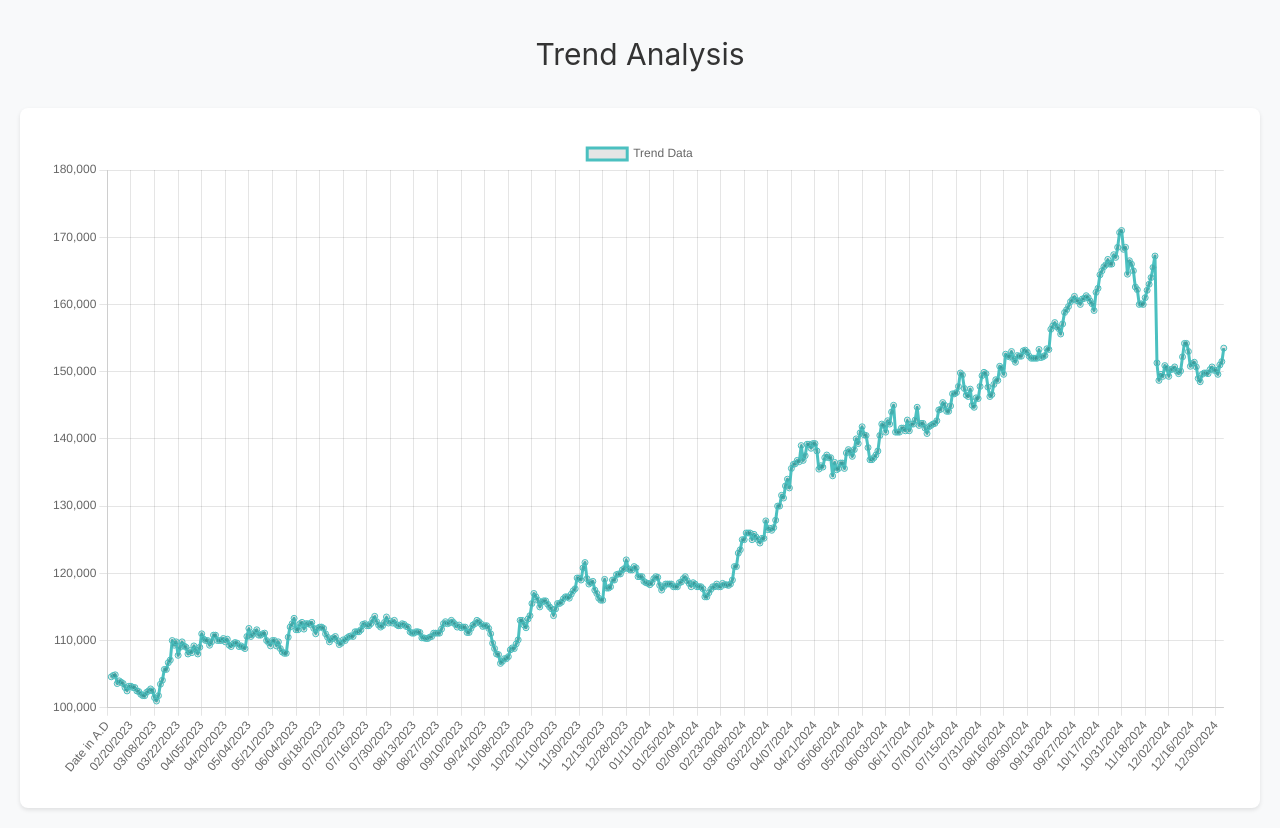
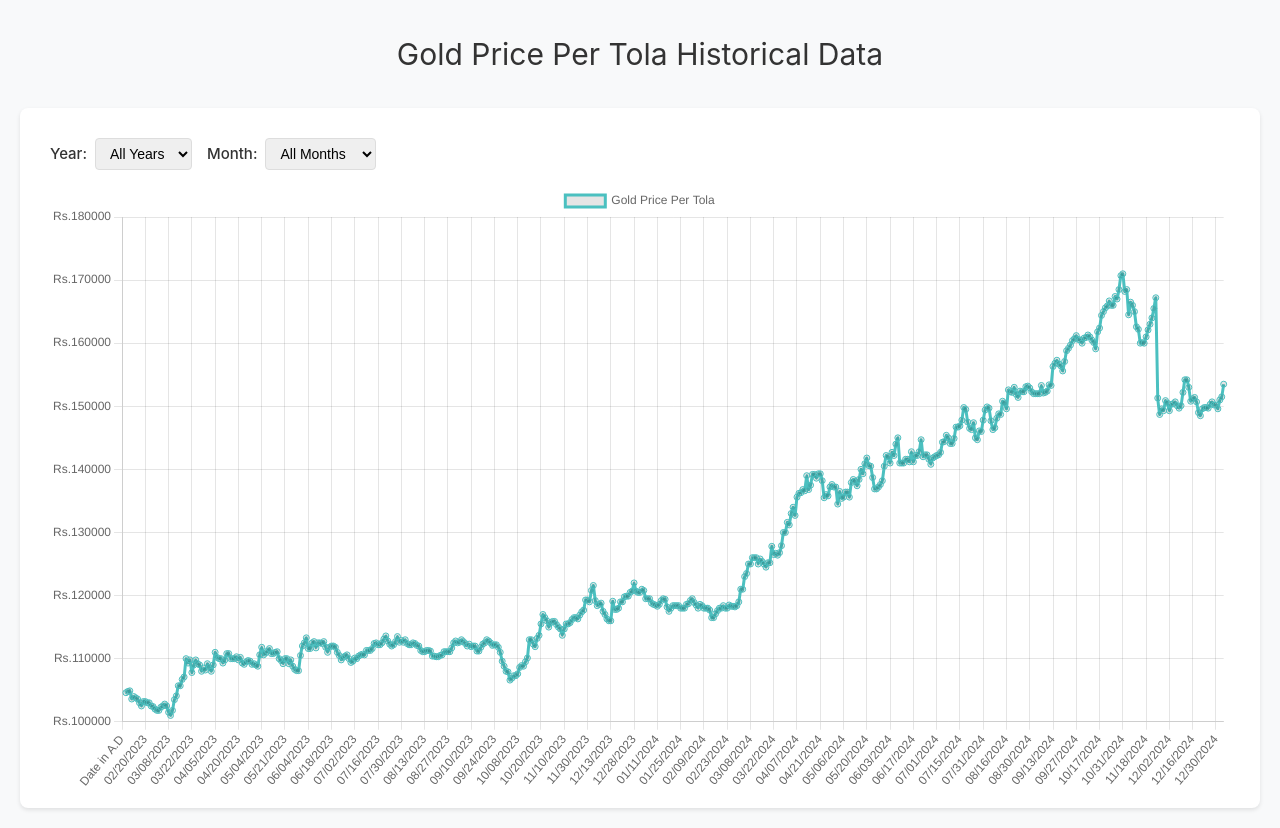
Before and after one commit to degendra/gold-price-np, a Vue app: page / in a window 1280 px wide. Built offline with nearby package versions, Linux system fonts and the light colour scheme; the HTML template or start-up script is replaced by a standard one.

Commit message:
Year and Month filter

```diff
--- a/src/Home.vue
+++ b/src/Home.vue
@@ -1,6 +1,6 @@
 <template>
   <div class="home">
-    <h1>Trend Analysis</h1>
+    <h1>Gold Price Per Tola Historical Data</h1>
     <div class="chart-wrapper">
       <TrendChart />
     </div>
--- a/src/components/TrendChart.vue
+++ b/src/components/TrendChart.vue
@@ -1,6 +1,25 @@
 <template lang="html">
   <div class="chart-container">
-    <LineChart :data="chartData" :options="options" />
+    <div class="filters">
+      <div class="filter-group">
+        <label for="year">Year:</label>
+        <select id="year" v-model="selectedYear">
+          <option value="">All Years</option>
+          <option v-for="year in uniqueYears" :key="year" :value="year">{{ year }}</option>
+        </select>
+      </div>
+
+      <div class="filter-group">
+        <label for="month">Month:</label>
+        <select id="month" v-model="selectedMonth">
+          <option value="">All Months</option>
+          <option v-for="(month, index) in months" :key="index" :value="index + 1">
+            {{ month }}
+          </option>
+        </select>
+      </div>
+    </div>
+    <LineChart :data="chartFilteredData" :options="options" />
   </div>
 </template>
 
@@ -25,16 +44,69 @@ export default {
   name: 'TrendChart',
   components: { LineChart },
   data() {
-    return chartConfig
+    return {
+      ...chartConfig,
+      selectedYear: '',
+      selectedMonth: '',
+      months: [
+        'January',
+        'February',
+        'March',
+        'April',
+        'May',
+        'June',
+        'July',
+        'August',
+        'September',
+        'October',
+        'November',
+        'December',
+      ],
+    }
+  },
+
+  computed: {
+    chartFilteredData() {
+      return chartConfig.getChartData(this.selectedYear, this.selectedMonth)
+    },
   },
 }
 </script>
 
 <style scoped lang="scss">
 .chart-container {
-  height: 100%;
+  height: 95%;
   width: 100%;
   margin: 0;
   padding: 10px;
 }
+
+.filters {
+  display: flex;
+  gap: 15px;
+  margin-bottom: 15px;
+}
+
+.filter-group {
+  display: flex;
+  align-items: center;
+  gap: 8px;
+
+  label {
+    font-weight: 500;
+    color: #333;
+  }
+
+  select {
+    padding: 6px 10px;
+    border: 1px solid #ddd;
+    border-radius: 4px;
+    font-size: 14px;
+
+    &:focus {
+      outline: none;
+      border-color: #2196f3;
+    }
+  }
+}
 </style>
--- a/src/components/chartConfig.ts
+++ b/src/components/chartConfig.ts
@@ -1,11 +1,8 @@
 import jsonData from '../assets/trend-data.json';
 
-const sortedData = jsonData.sort((a, b) => {
-  return new Date(a.Date_AD).getTime() - new Date(b.Date_AD).getTime();
-}
-);
+const sortedData = jsonData.sort((a, b) => { return new Date(a.Date_AD).getTime() - new Date(b.Date_AD).getTime(); });
 
-// export const data = jsonData;
+export const uniqueYears = [...new Set(sortedData.map((item) => new Date(item.Date_AD).getFullYear()))].filter((item) => !isNaN(item)).sort((a, b) => b - a);
 
 interface ChartJSData {
   labels: string[];
@@ -22,7 +19,7 @@ export const chartData: ChartJSData = {
   labels: sortedData.map((item) => item.Date_AD),
   datasets: [
     {
-      label: 'Trend Data',
+      label: 'Gold Price Per Tola',
       data: sortedData.map((item) => Number(item.Gold_Price_Per_Tola)),
       borderColor: 'rgba(75, 192, 192, 1)',
       tension: 0.1,
@@ -31,7 +28,42 @@ export const chartData: ChartJSData = {
   ]
 }
 
+export function getChartData(yearStr: string, monthStr: string): ChartJSData {
+  const year = Number(yearStr);
+  const month = Number(monthStr);
+
+  if (year === 0) {
+    return chartData;
+  }
+
+  let data = sortedData.filter((item) => new Date(item.Date_AD).getFullYear() === year);
+  if (month > 0 && month < 13) {
+    data = data.filter((item) => new Date(item.Date_AD).getMonth() === month - 1);
+  }
+  return {
+    labels: data.map((item) => item.Date_AD),
+    datasets: [
+      {
+        label: 'Gold Price Per Tola',
+        data: data.map((item) => Number(item.Gold_Price_Per_Tola)),
+        borderColor: 'rgba(75, 192, 192, 1)',
+        tension: 0.1,
+        fill: false
+      }
+    ]
+  }
+}
+
 export const options = {
   responsive: true,
-  maintainAspectRatio: false
+  maintainAspectRatio: false,
+  scales: {
+    y: {
+      ticks: {
+        callback: function (value: unknown) {
+          return 'Rs.' + value;
+        }
+      },
+    },
+  },
 }
```
